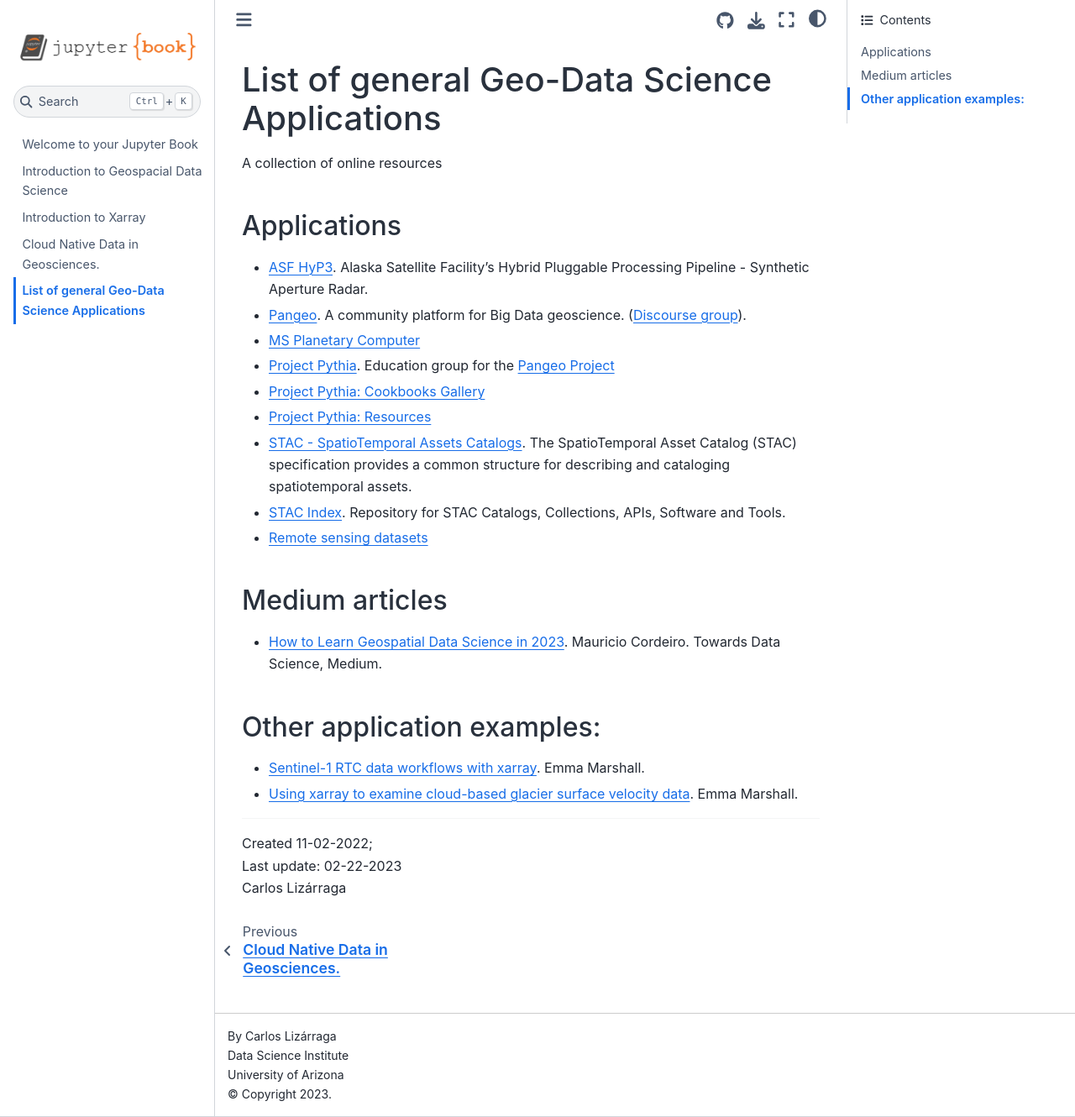
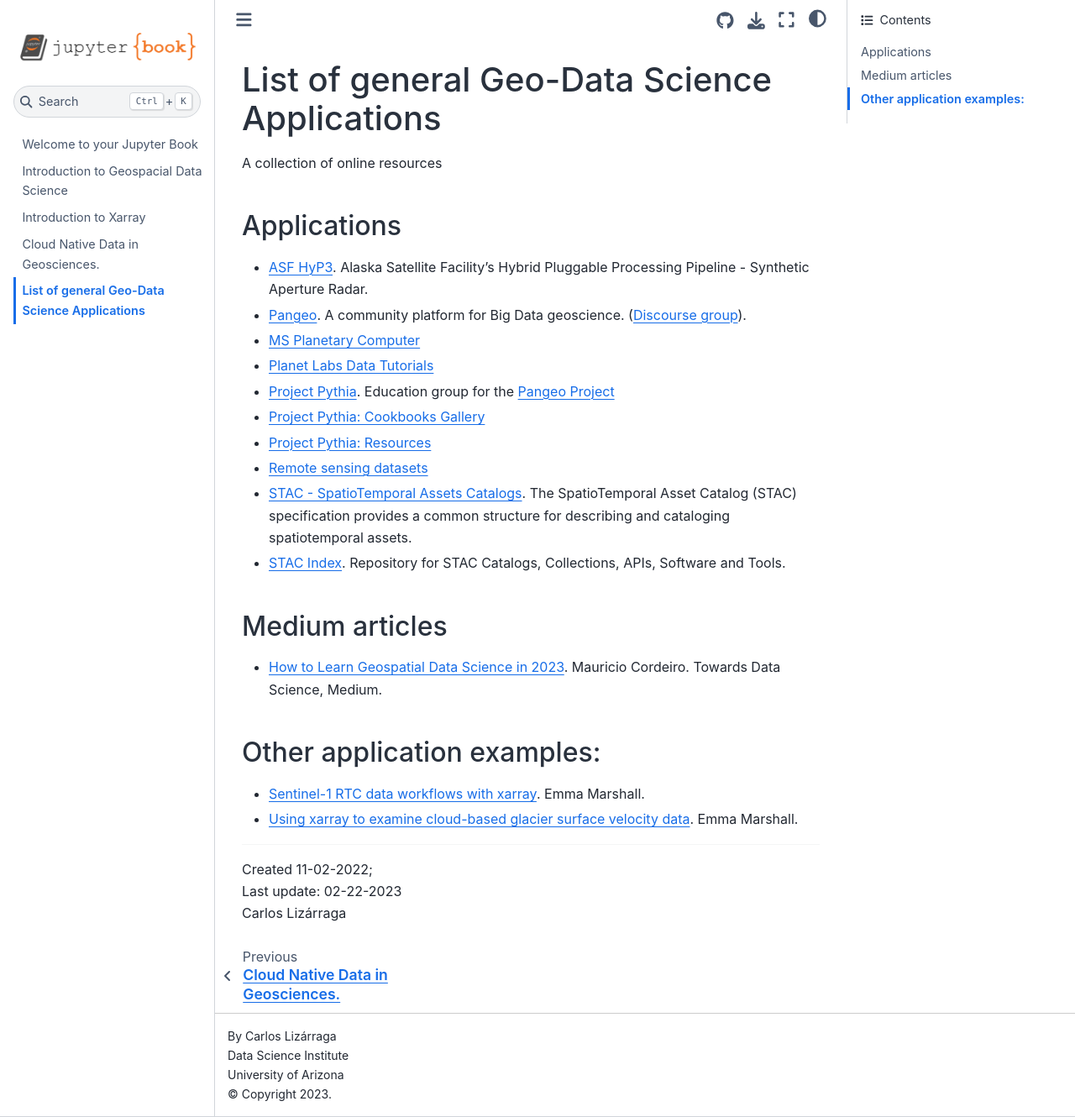
Before and after one commit to clizarraga-UAD7/geo-datascience2, a Jupyter Book: the page built from geo-ds-reads.md, in a window 1280 px wide and 1330 px high. Shown: the whole window at 84% size. Built offline with Jupyter Book 1.0.4 settings and Sphinx 7.4.7 and the Sphinx Book theme 1.1.4, drawn with Linux system fonts in a browser that asks for light colours; pages that are not in the unit, such as notebooks, are missing from menus.

Commit message:
Update geo-ds-reads.md

```diff
--- a/geo-ds-reads.md
+++ b/geo-ds-reads.md
@@ -8,12 +8,14 @@ A collection of online resources
 - [ASF HyP3](https://hyp3-docs.asf.alaska.edu/). Alaska Satellite Facility's Hybrid Pluggable Processing Pipeline - Synthetic Aperture Radar.
 - [Pangeo](https://pangeo.io/). A community platform for Big Data geoscience. ([Discourse group](https://discourse.pangeo.io/)).
 - [MS Planetary Computer](https://planetarycomputer.microsoft.com/)
+- [Planet Labs Data Tutorials](https://datainsight.arizona.edu/resources/planet-labs-data)
 - [Project Pythia](https://projectpythia.org/). Education group for the [Pangeo Project](https://pangeo.io/)
 - [Project Pythia: Cookbooks Gallery](https://cookbooks.projectpythia.org/)
 - [Project Pythia: Resources](https://projectpythia.org/resource-gallery.html)
+- [Remote sensing datasets](https://github.com/satellite-image-deep-learning/remote-sensing-datasets)
 - [STAC - SpatioTemporal Assets Catalogs](https://stacspec.org/en). The SpatioTemporal Asset Catalog (STAC) specification provides a common structure for describing and cataloging spatiotemporal assets.
 - [STAC Index](https://www.stacindex.org/). Repository for STAC Catalogs, Collections, APIs, Software and Tools.
-- [Remote sensing datasets](https://github.com/satellite-image-deep-learning/remote-sensing-datasets)
+
 
 
 ### Medium articles
```
